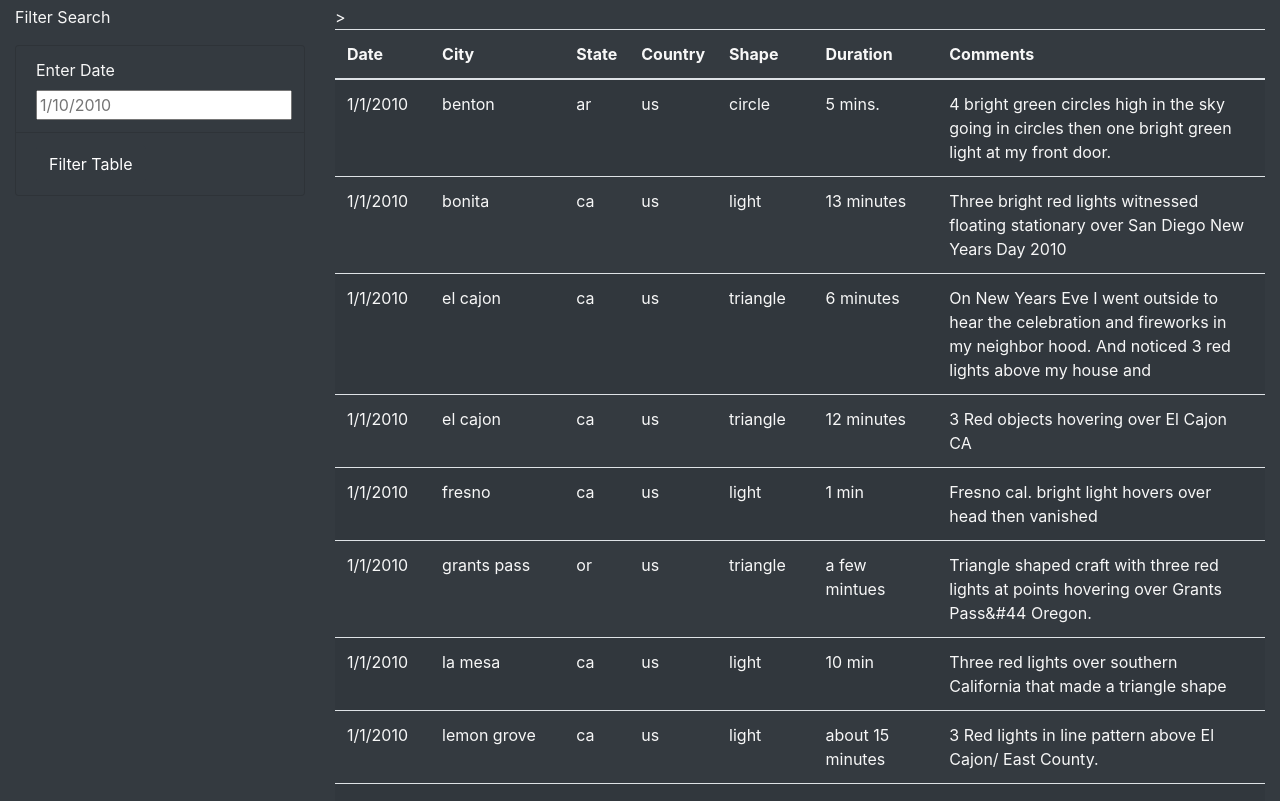
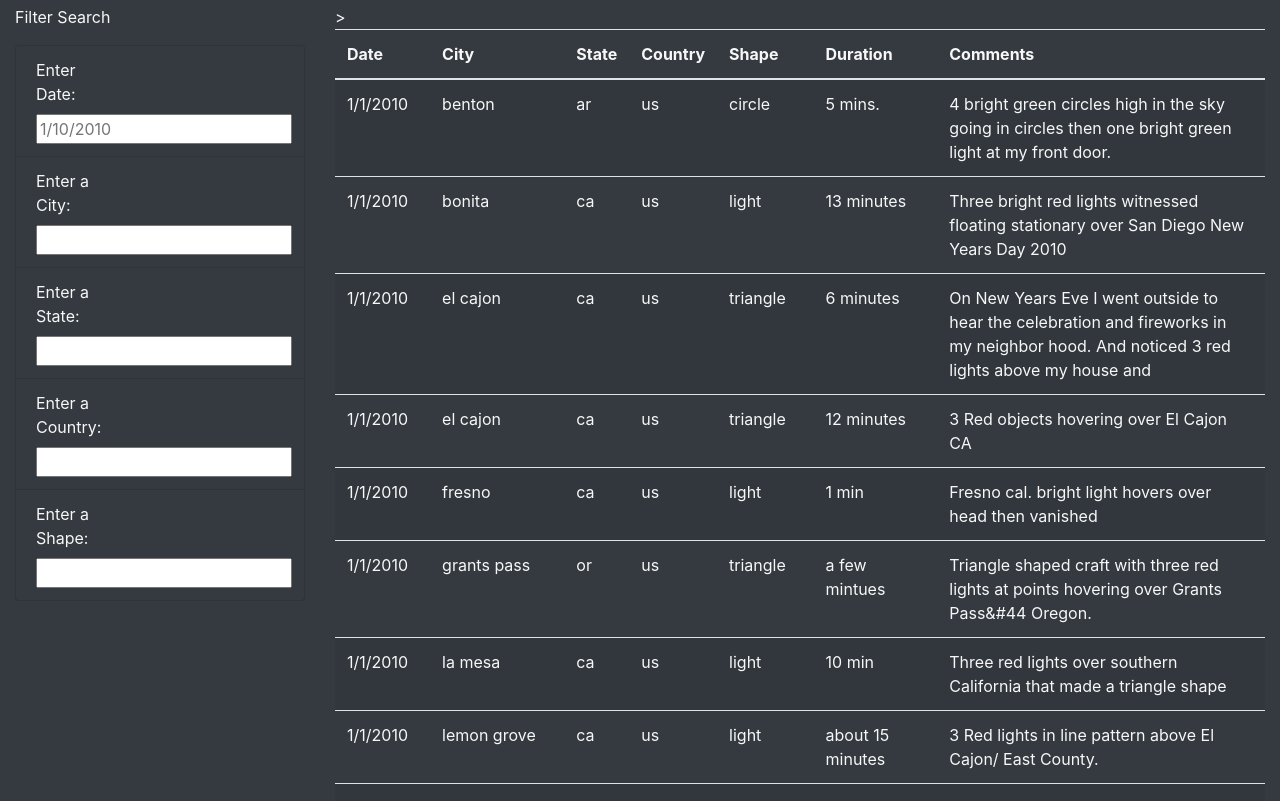
Before and after one commit to vnitusingh/UFOs, a plain HTML site: page index.html in a window 1280 px wide. Shown: the part 776-1577 px from the top of the page. Drawn offline with nearby package versions, Linux system fonts and the light colour scheme.

Commit message:
updated filter input layout

```diff
--- a/index.html
+++ b/index.html
@@ -24,7 +24,7 @@
         <div class="container-fluid">
             <div class="row">
                 <div class="col-md-4">
-                    <h3>UFO Sightings: Fact or Fancy? <small>Ufologists Weigh In</small></h3>
+                    <h3>UFO Sightings: Fact or Fancy? <br><small>Ufologists Weigh In</small></h3>
                 </div>
                 <div class="col-md-8">
                     <p>
@@ -41,11 +41,24 @@
                         <p>Filter Search</p>
                         <ul class="list-group bg-dark">
                             <li class="list-group-item bg-dark">
-                                <label for="date">Enter Date</label>
+                                <label for="date" style="width: 30%;">Enter Date:</label>
                                 <input type="text" placeholder="1/10/2010" id="datetime" />
                             </li>
                             <li class="list-group-item bg-dark">
-                                <button id="filter-btn" type="button" class="btn btn-dark">Filter Table</button>
+                                <label for="city" style="width: 30%;">Enter a City:</label>
+                                <input type="text" id="city" />
+                            </li>
+                            <li class="list-group-item bg-dark">
+                                <label for="state" style="width: 30%;">Enter a State:</label>
+                                <input type="text" id="state" />
+                            </li>
+                            <li class="list-group-item bg-dark">
+                                <label for="country" style="width: 30%;">Enter a Country:</label>
+                                <input type="text" id="country" />
+                            </li>
+                            <li class="list-group-item bg-dark">
+                                <label for="shape" style="width: 30%;">Enter a Shape:</label>
+                                <input type="text" id="shape" />
                             </li>
                         </ul>
                     </form>
```
